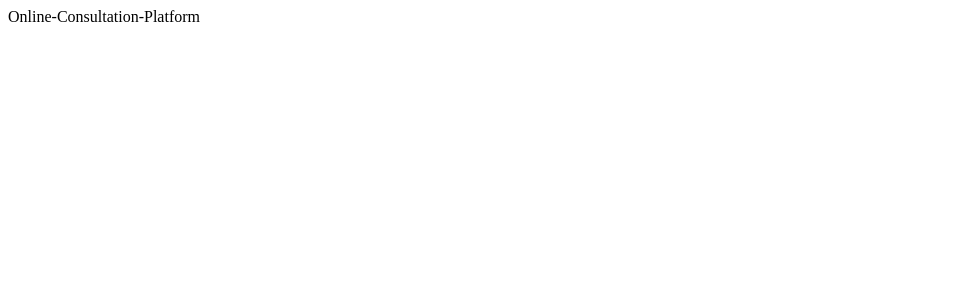
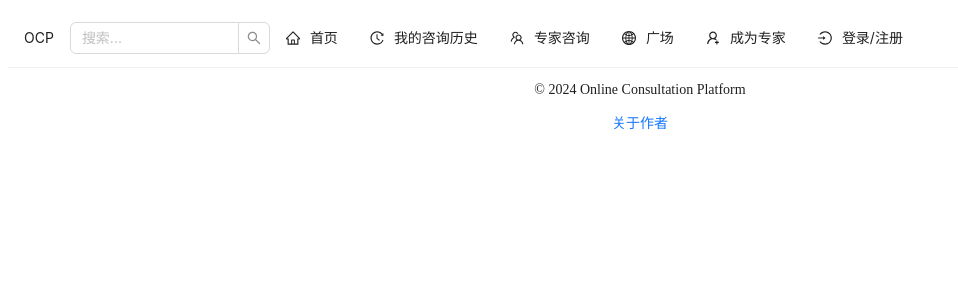
Before and after one commit to Horizon12275/Horizon12275-Online-Consultation-Platform, a React (Vite) app in the folder frontend/: page / in a window 1280 px wide. Shown: the top 300 px of the page, without its empty margins (0-958 px from the left). Built offline with nearby package versions, Linux system fonts and the light colour scheme.

Commit message:
框架搭建 navbar和footer实现

```diff
--- a/frontend/package.json
+++ b/frontend/package.json
@@ -10,8 +10,12 @@
     "preview": "vite preview"
   },
   "dependencies": {
+    "@ant-design/icons": "^5.3.1",
+    "antd": "^5.15.1",
     "react": "^18.2.0",
-    "react-dom": "^18.2.0"
+    "react-dom": "^18.2.0",
+    "react-router-dom": "^6.22.2",
+    "router": "^1.3.8"
   },
   "devDependencies": {
     "@types/react": "^18.2.56",
--- a/frontend/src/App.jsx
+++ b/frontend/src/App.jsx
@@ -1,9 +1,14 @@
-import React from 'react'
+import React from "react";
+import { BrowserRouter as Router, Route, Routes } from "react-router-dom";
+import Navbar from "./components/navbar";
+import Footer from "./components/footer";
 
 export default function App() {
   return (
-    <div>
-      Online-Consultation-Platform
-    </div>
-  )
+    <Router>
+      <Navbar />
+      <Routes></Routes>
+      <Footer />
+    </Router>
+  );
 }
--- /dev/null
+++ b/frontend/src/components/footer.jsx
@@ -0,0 +1,25 @@
+import React from "react";
+import { Layout } from "antd";
+
+const { Footer } = Layout;
+
+const CustomFooter = () => {
+  return (
+    <Footer
+      style={{
+        backgroundColor: "white",
+        textAlign: "center",
+        padding: "0",
+        margin: "0 auto",
+        marginBottom: "40px",
+        height: "20px",
+        minWidth: "1000px",
+      }}
+    >
+      <p>© 2024 Online Consultation Platform</p>
+      <a href="/about">关于作者 </a>
+    </Footer>
+  );
+};
+
+export default CustomFooter;
--- /dev/null
+++ b/frontend/src/components/navbar.jsx
@@ -0,0 +1,53 @@
+import { Menu, Input } from "antd";
+import {
+  HomeOutlined,
+  HistoryOutlined,
+  TeamOutlined,
+  GlobalOutlined,
+  UserAddOutlined,
+  UserOutlined,
+  LoginOutlined
+} from '@ant-design/icons';
+import { Link } from "react-router-dom";
+
+const Navbar = () => {
+  return (
+    <Menu
+      mode="horizontal"
+      style={{
+        minWidth: "1000px",
+        height: "60px",
+        display: "flex",
+        alignItems: "center",
+        margin: "0 ",
+      }}
+    >
+      <Menu.Item key="logo" >
+        OCP
+      </Menu.Item>
+
+      <Input.Search style={{ maxWidth: "200px" }} placeholder="搜索..." />
+
+      <Menu.Item key="home" icon={<HomeOutlined />}>
+        <Link to="/">首页</Link>
+      </Menu.Item>
+      <Menu.Item key="history" icon={<HistoryOutlined />}>
+        <Link to="/history">我的咨询历史</Link>
+      </Menu.Item>
+      <Menu.Item key="consultation" icon={<TeamOutlined />}>
+        <Link to="/consultation">专家咨询</Link>
+      </Menu.Item>
+      <Menu.Item key="square" icon={<GlobalOutlined />}>
+        <Link to="/square">广场</Link>
+      </Menu.Item>
+      <Menu.Item key="becomeExpert" icon={<UserAddOutlined />}>
+        <Link to="/become-expert">成为专家</Link>
+      </Menu.Item>
+      <Menu.Item key="login" icon={<LoginOutlined />}>
+        <Link to="/login">登录/注册</Link>
+      </Menu.Item>
+    </Menu>
+  );
+};
+
+export default Navbar;
```
Also changed, not shown: frontend/src/pages/consultation.jsx (added), frontend/src/pages/home.jsx (added), frontend/src/pages/profile.jsx (added), frontend/src/pages/settings.jsx (added), 1 other file (tests, documents, lock files or other folders).
